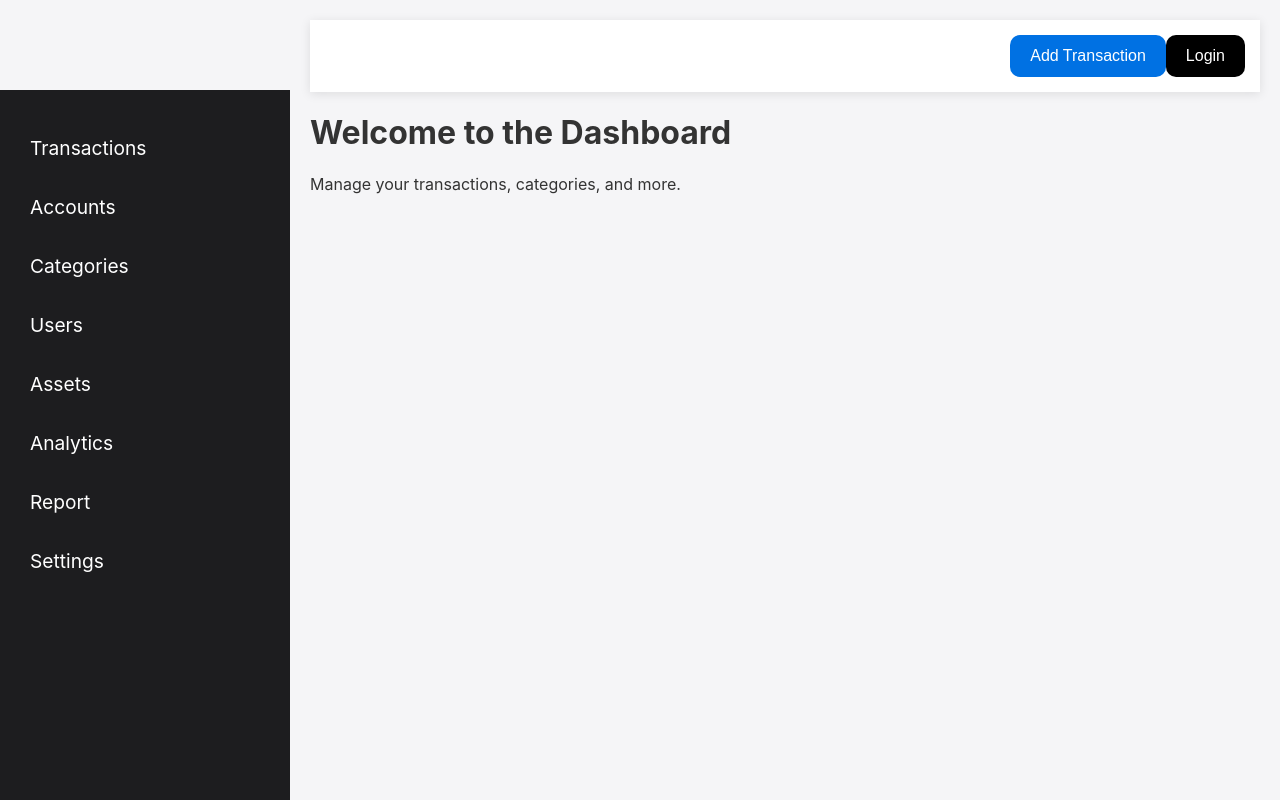
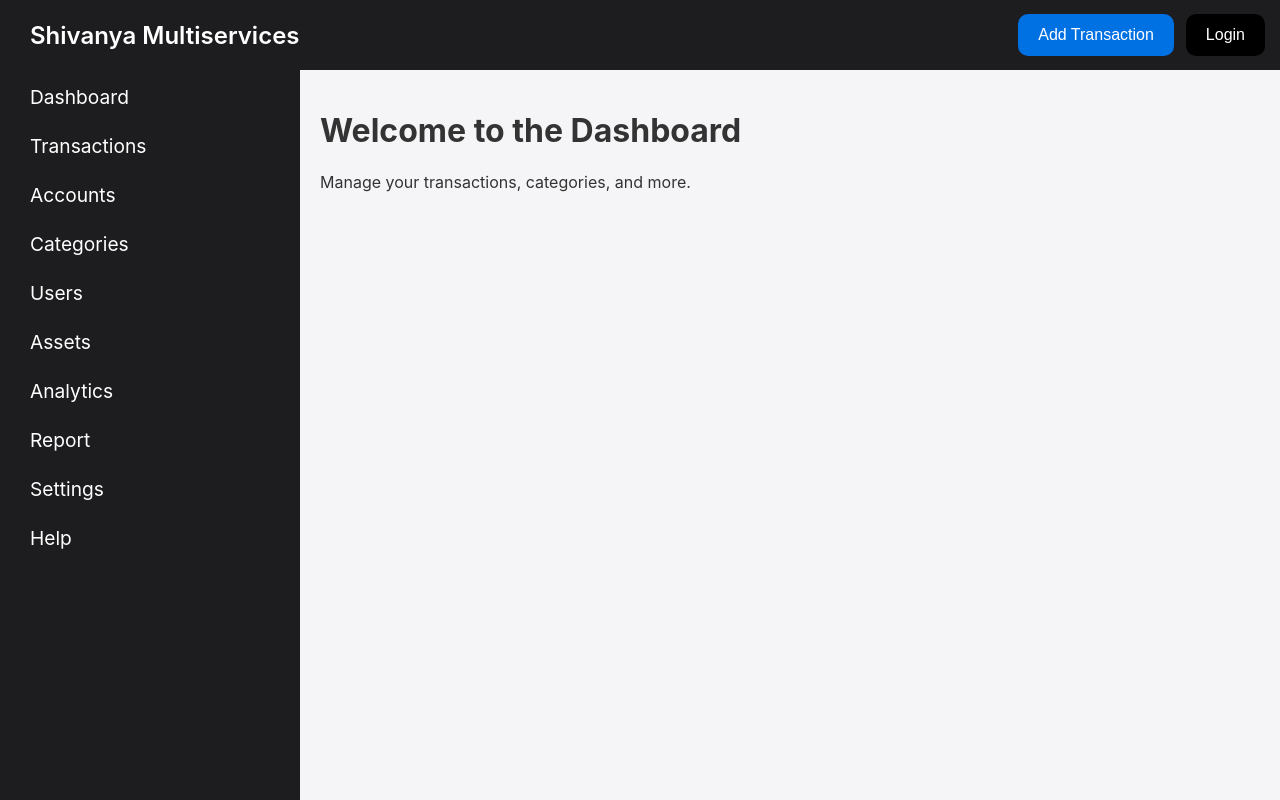
Before and after one commit to adityathute/expense, a Next.js app in the folder frontend/: page / in a window 1280 px wide. Built offline with nearby package versions, Linux system fonts and the light colour scheme.

Commit message:
Step 1 Frontend Main Structure Ready

```diff
--- a/frontend/src/app/components/Sidebar.js
+++ b/frontend/src/app/components/Sidebar.js
@@ -5,6 +5,7 @@ export default function Sidebar() {
   return (
     <div className="sidebar">
       <ul>
+        <li><Link href="/transactions">Dashboard</Link></li>
         <li><Link href="/transactions">Transactions</Link></li>
         <li><Link href="/accounts">Accounts</Link></li>
         <li><Link href="/categories">Categories</Link></li>
@@ -13,6 +14,7 @@ export default function Sidebar() {
         <li><Link href="/analytics">Analytics</Link></li>
         <li><Link href="/report">Report</Link></li>
         <li><Link href="/settings">Settings</Link></li>
+        <li><Link href="/settings">Help</Link></li>
       </ul>
     </div>
   );
--- a/frontend/src/app/components/TopBar.js
+++ b/frontend/src/app/components/TopBar.js
@@ -2,9 +2,14 @@
 
 export default function TopBar() {
   return (
-    <div className="topbar">
-      <button className="btn btn-primary">Add Transaction</button>
-      <button className="btn btn-dark">Login</button>
+    <div className="topbarOuter">
+      <div className="topbar">
+        <div className="leftTopbar">Shivanya Multiservices</div>
+        <div className="rightTopbar">
+          <button className="btn btn-primary">Add Transaction</button>
+          <button className="btn btn-dark">Login</button>
+        </div>
+      </div>
     </div>
   );
 }
--- a/frontend/src/app/page.js
+++ b/frontend/src/app/page.js
@@ -4,12 +4,14 @@ import TopBar from "./components/TopBar";
 
 export default function Dashboard() {
   return (
-    <div className="dashboard">
-      <Sidebar />
-      <div className="main-content">
-        <TopBar />
-        <h1>Welcome to the Dashboard</h1>
-        <p>Manage your transactions, categories, and more.</p>
+    <div className="content">
+      <TopBar />
+      <div className="container">
+        <Sidebar />
+        <div className="main-content">
+          <h1>Welcome to the Dashboard</h1>
+          <p>Manage your transactions, categories, and more. </p>
+        </div>
       </div>
     </div>
   );
--- a/frontend/src/app/styles.css
+++ b/frontend/src/app/styles.css
@@ -1,4 +1,11 @@
 /* Apple-Inspired Theme */
+:root {
+  --navbar-height: 40px;
+  --navbar-height1: 60px;
+  --navbar-height2: 70px;
+  --sidebar-width: 300px;
+}
+
 body {
   margin: 0;
   padding: 0;
@@ -7,24 +14,69 @@ body {
   color: #333;
 }
 
+.content {
+  margin: 0;
+}
+
+/* Top Bar */
+.topbarOuter {
+  position: fixed;
+  top: 0;
+  left: 0;
+  width: 100%;
+}
+
+.topbar {
+  display: flex;
+  padding: 15px;
+  background: #1d1d1f;
+  height: var(--navbar-height);
+}
+
+.leftTopbar{
+  display: flex;
+  align-items: center;
+  color: white;
+  margin-left: 15px;
+  font-size: 24px;
+  font-weight: 600;
+  user-select: none;
+  cursor: context-menu;
+}
+
+.rightTopbar{
+  display: flex;
+  align-items: center;
+  margin-left: auto;
+  justify-content: flex-end;
+  color: white;
+  padding-left: 12px;
+}
+
+.container{
+  display: flex;
+  flex-basis: 100%;
+}
+
 /* Sidebar */
 .sidebar {
-  width: 250px;
-  background: #1d1d1f;
-  height: 100vh;
-  padding: 20px;
   position: fixed;
   left: 0;
-  top: 90px;
+  top: var(--navbar-height2);
+  background: #1d1d1f;
+  width: var(--sidebar-width);
+  height: 100vh;
 }
 
 .sidebar ul {
   list-style: none;
   padding: 0;
+  margin: 0;
+  width: 100%;
 }
 
 .sidebar li {
-  margin-bottom: 15px;
+  margin: 5px;
 }
 
 .sidebar a {
@@ -33,22 +85,25 @@ body {
   font-size: 1.2rem;
   display: block;
   padding: 10px;
+  padding-left: 25px;
   border-radius: 5px;
   transition: background 0.3s;
+  cursor: pointer;
 }
 
 .sidebar a:hover {
   background: #333;
 }
 
-/* Top Bar */
-.topbar {
-  display: flex;
-  justify-content: flex-end;
-  padding: 15px;
-  background: white;
-  box-shadow: 0 2px 10px rgba(0, 0, 0, 0.1);
+/* Main Content */
+.main-content {
+  padding: 20px;
+  margin-left: var(--sidebar-width);
+  margin-top: var(--navbar-height2);
 }
+
+
+
 
 /* Buttons */
 .btn {
@@ -63,6 +118,7 @@ body {
 .btn-primary {
   background: #0071e3;
   color: white;
+  margin-right: 12px;
 }
 
 .btn-primary:hover {
@@ -77,10 +133,3 @@ body {
 .btn-dark:hover {
   background: #333;
 }
-
-/* Main Content */
-.main-content {
-  margin-left: 260px;
-  padding: 20px;
-  padding-left: 50px;
-}
```
